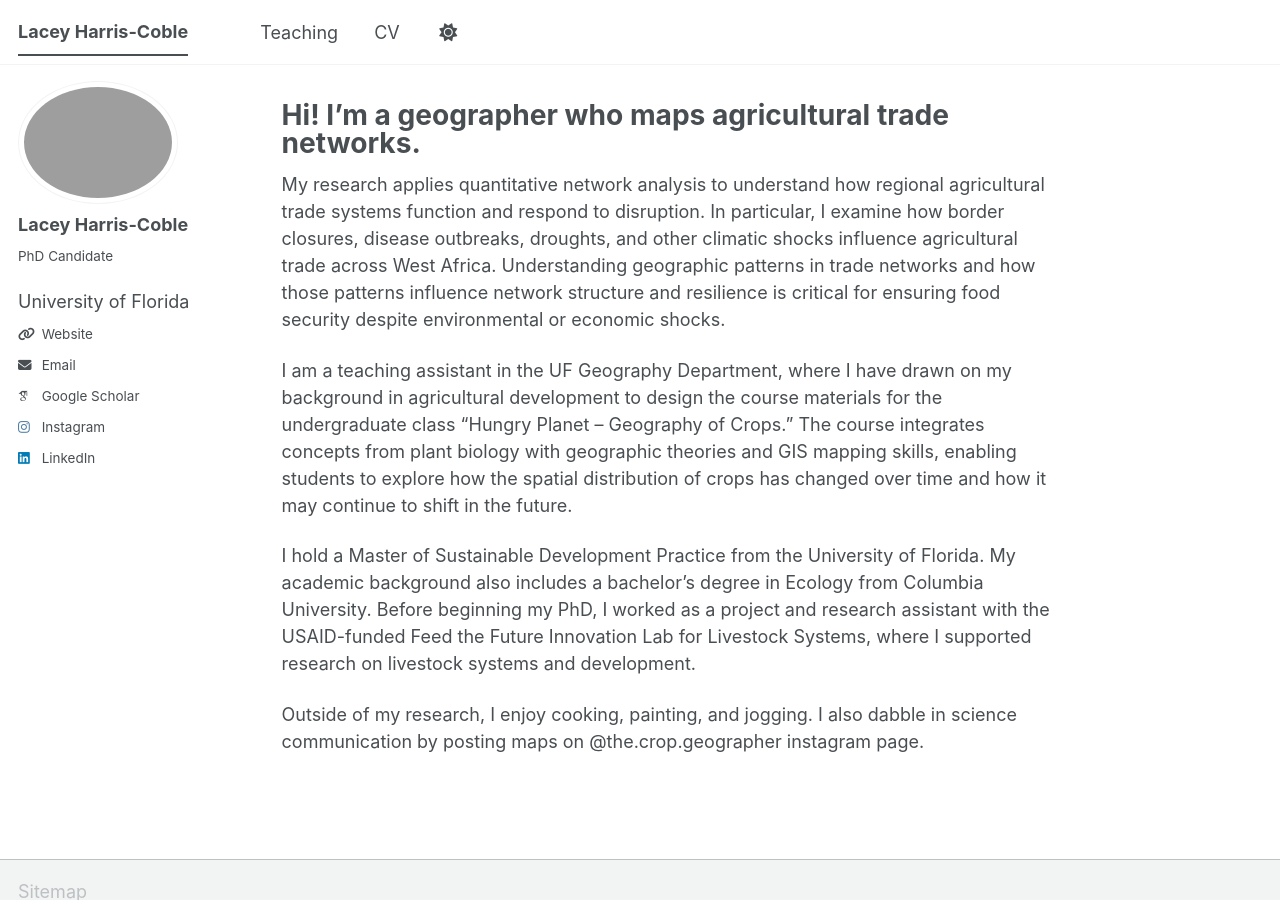
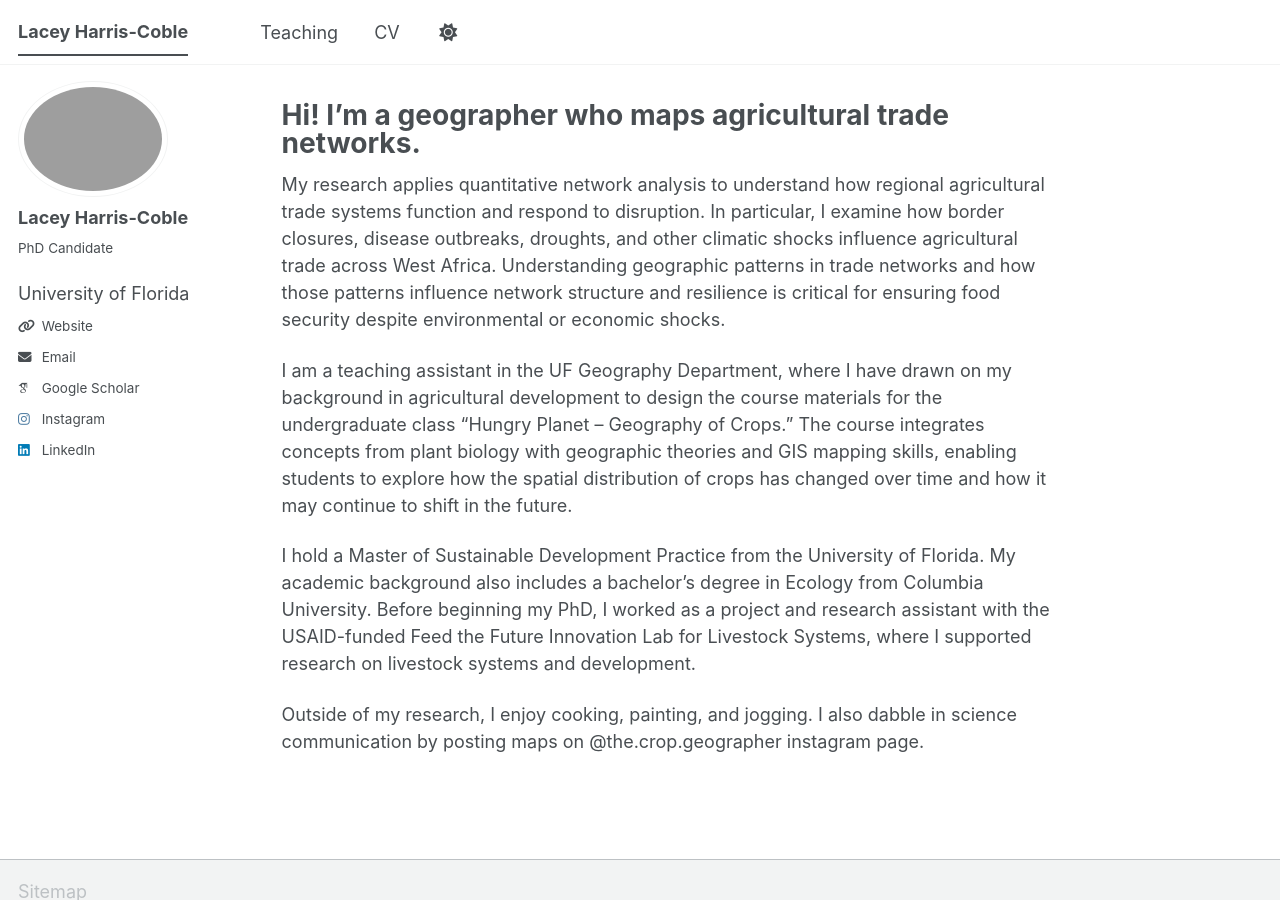
Before and after one commit to lharriscoble/lharriscoble.github.io, a Jekyll site: the page built from _pages/about.md, in a window 1280 px wide and 900 px high. Built offline with Jekyll 4.4.1, drawn with Linux system fonts in a browser that asks for light colours; some web fonts are replaced; a script bundle is joined from its source files by our own code; library files that are not in the unit come from our copies.

Commit message:
Update _sidebar.scss

```diff
--- a/_sass/layout/_sidebar.scss
+++ b/_sass/layout/_sidebar.scss
@@ -123,7 +123,7 @@
      margin-top: -20px;
   }
   img {
-    max-width: 160px;
+    max-width: 150px;
     border-radius: 50%;
     @include breakpoint($large) {
       padding: 5px;
```
